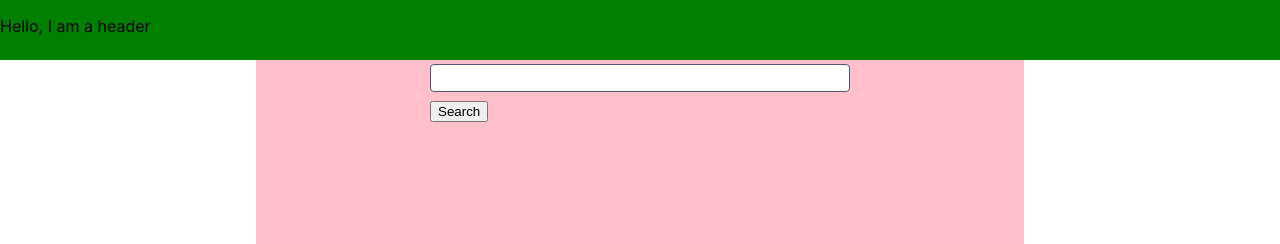
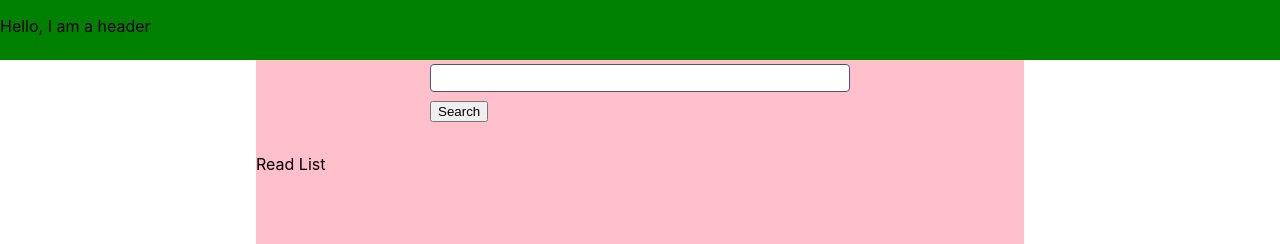
Before and after one commit to ElizabethClohosey/Book-club, a React (Create React App) app: page / in a window 1280 px wide. Shown: the top 244 px of the page. Built offline with nearby package versions, Linux system fonts and the light colour scheme.

Commit message:
added read list component.  'read' books are consoling logging on 'read' click

```diff
--- a/src/components/bucket-list.jsx
+++ b/src/components/bucket-list.jsx
@@ -7,8 +7,9 @@ const BucketList = ({
   handleBookClick,
   openModalOnEnter,
   removeFromBucketList,
+  addToReadList,
 }) => {
-  console.log(bucketListBooks);
+  // console.log(bucketListBooks);
   return (
     <section className="bucket-list">
       {Object.keys(bucketListBooks).length > 0 &&
@@ -33,7 +34,7 @@ const BucketList = ({
               className="card-btn-bar"
               style={{ display: "flex", justifyContent: "space-between" }}
             >
-              <button>Read</button>
+              <button onClick={() => addToReadList(volume, index)}>Read</button>
               <button
                 style={{
                   display: "flex",
--- /dev/null
+++ b/src/components/read-list.jsx
@@ -0,0 +1,6 @@
+import React from "react";
+
+const ReadList = ({ readList }) => {
+  return <p>Read List</p>;
+};
+export default ReadList;
--- a/src/components/single-page-app.jsx
+++ b/src/components/single-page-app.jsx
@@ -1,18 +1,19 @@
 import React, { useState, useReducer, useEffect } from "react";
 import BucketList from "./bucket-list";
 import BookSearch from "./pages/book-search";
+import ReadList from "./read-list";
 import Modal from "./common/modal";
 
 const SinglePageApp = () => {
   const [searchResults, setSearchResults] = useState({});
-  console.log(searchResults);
+  // console.log(searchResults);
 
   const handleSearchResults = (data) => {
     setSearchResults(data);
   };
 
   const [bucketListBooks, dispatchBucketList] = useReducer((state, action) => {
-    console.log(state, action);
+    // console.log(state, action);
     switch (action.type) {
       case "ADD_TO_BUCKET_LIST":
         return [...state, action.selectedVolume];
@@ -23,26 +24,26 @@ const SinglePageApp = () => {
       default:
         return state;
     }
-    // switch (action.type) {
-    //   case "ADD_TO_TO_BE_READ":
-    //     return [
-    //       ...state,
-    //       {
-    //         id: action.id,
-    //         title: action.title,
-    //         author: action.author,
-    //         genre: action.genre,
-    //         img: action.img,
-    //       },
-    //     ];
-    //   case "REMOVE_FROM_TO_BE_READ":
-    //     setUserMessage(null);
-    //     setRandomBook([]);
-    //     return state.filter((_, index) => index !== action.index);
-    //   default:
-    //     return state;
-    // }
   }, []);
+  // const [readList, dispatchReadList] = useReducer((state, action) => {
+  //   // console.log(state, action);
+  //   switch (action.type) {
+  //     case "ADD_TO_READ_LIST":
+  //       // console.log("will this work?");
+  //       return state.filter((_, index) => index !== action.index);
+  //     default:
+  //       return state;
+  //   }
+  // }, []);
+  // console.log(readList);
+
+  const [readList, setReadList] = useState([]);
+  const addToReadList = (volume, index) => {
+    let selectedBook = bucketListBooks[index];
+    console.log(selectedBook);
+    // console.log("Volume: ", volume, "Index: ", index);
+    dispatchBucketList({ type: "ADD_TO_READ_LIST", selectedBook });
+  };
 
   const addToBucketList = (index) => {
     let selectedVolume = searchResults[index];
@@ -79,7 +80,6 @@ const SinglePageApp = () => {
 
   const [expandedBook, setExpandedBook] = useState({});
   const handleBookClick = (volume) => {
-    console.log("Opening modal with seleted book information");
     setExpandedBook(volume);
     setShowModal(true);
   };
@@ -91,7 +91,6 @@ const SinglePageApp = () => {
 
   const openModalOnEnter = (volume, e) => {
     if (e.key === "Enter") {
-      console.log("do validate");
       setExpandedBook(volume);
       setShowModal(true);
     }
@@ -130,7 +129,9 @@ const SinglePageApp = () => {
         handleModalClose={handleModalClose}
         openModalOnEnter={openModalOnEnter}
         removeFromBucketList={removeFromBucketList}
+        addToReadList={addToReadList}
       />
+      <ReadList readList={readList} />
       {showModal && (
         <Modal
           modalHeader={
```
Also changed, not shown: 1 other file (tests, documents, lock files or other folders).
